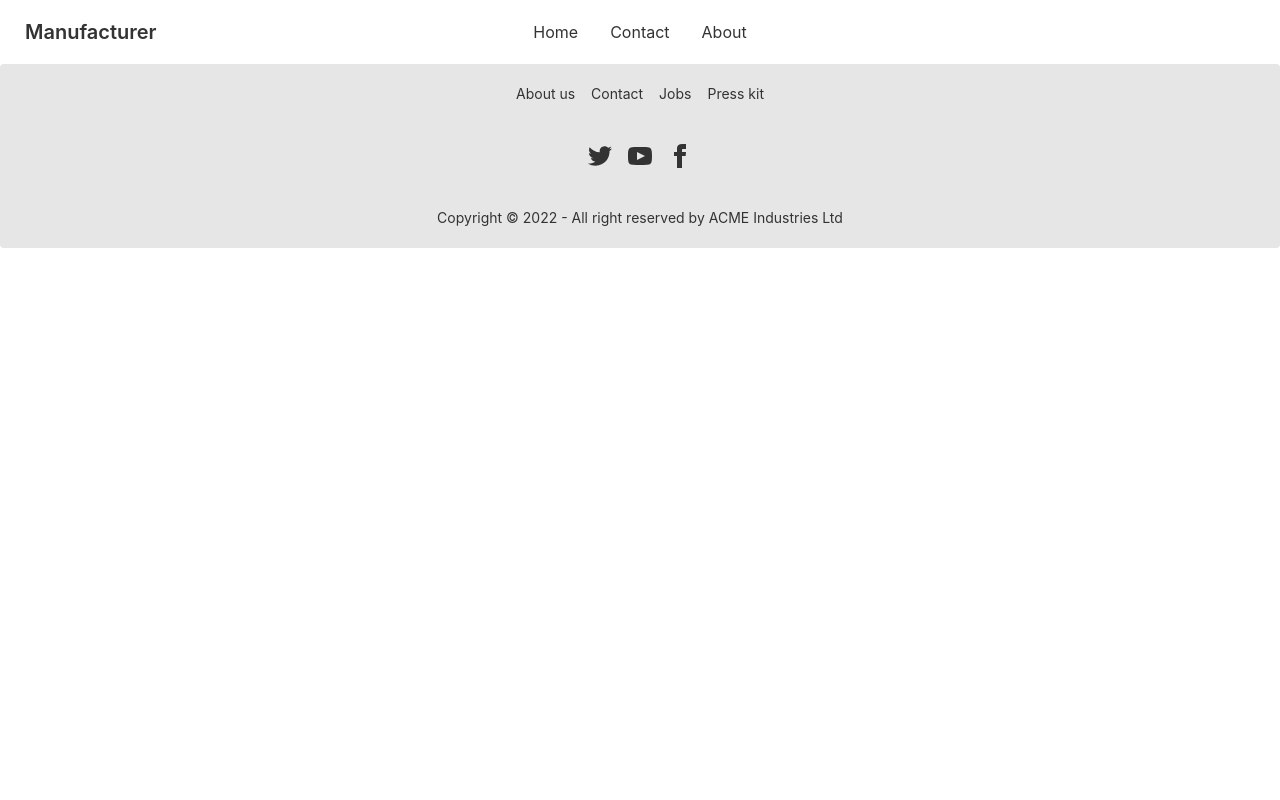
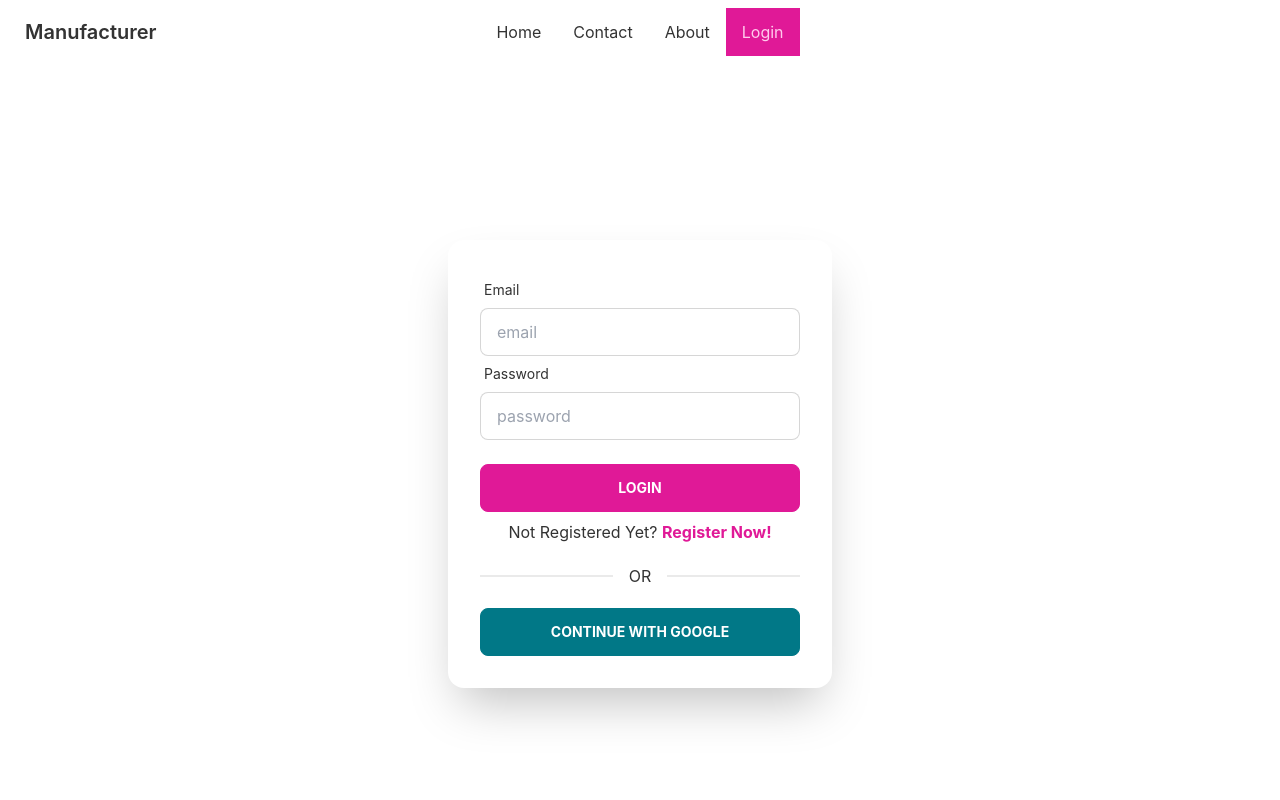
Before and after one commit to souravpodder/client-side-main-manufacturing-website, a React (Create React App) app: page /login in a window 1280 px wide. Shown: the top 800 px of the page. Built offline with nearby package versions, Linux system fonts and the light colour scheme.

Commit message:
authentication login and register done

```diff
--- a/package.json
+++ b/package.json
@@ -7,8 +7,10 @@
     "@testing-library/react": "^13.2.0",
     "@testing-library/user-event": "^13.5.0",
     "daisyui": "^2.15.1",
+    "firebase": "^9.8.1",
     "react": "^18.1.0",
     "react-dom": "^18.1.0",
+    "react-firebase-hooks": "^5.0.3",
     "react-icons": "^4.3.1",
     "react-router-dom": "^6.3.0",
     "react-scripts": "5.0.1",
--- a/src/App.js
+++ b/src/App.js
@@ -3,6 +3,8 @@ import './App.css';
 import About from './pages/About/About';
 import Contact from './pages/Contact/Contact';
 import Home from './pages/Home/Home';
+import Login from './pages/Login/Login';
+import Register from './pages/Login/Register';
 import Footer from './pages/Shared/Footer/Footer';
 import Navbar from './pages/Shared/Navbar';
 
@@ -14,6 +16,8 @@ function App() {
         <Route path='/' element={<Home />}></Route>
         <Route path='/home' element={<Home />}></Route>
         <Route path='/about' element={<About />}></Route>
+        <Route path='/login' element={<Login />}></Route>
+        <Route path='/register' element={<Register />}></Route>
         <Route path='/contact' element={<Contact />}></Route>
       </Routes>
       <Footer />
--- /dev/null
+++ b/src/firebase.init.js
@@ -0,0 +1,22 @@
+// Import the functions you need from the SDKs you need
+import { initializeApp } from "firebase/app";
+import { getAuth } from "firebase/auth";
+
+
+// TODO: Add SDKs for Firebase products that you want to use
+// https://firebase.google.com/docs/web/setup#available-libraries
+
+// Your web app's Firebase configuration
+const firebaseConfig = {
+  apiKey: "AIzaSyBYI4BPuNZmxsIhF_HcQTJ9ooX3cbnK7PI",
+  authDomain: "camera-parts-manufacturer.firebaseapp.com",
+  projectId: "camera-parts-manufacturer",
+  storageBucket: "camera-parts-manufacturer.appspot.com",
+  messagingSenderId: "204720796739",
+  appId: "1:204720796739:web:4b1d8b33e0a3082bf050f6"
+};
+
+// Initialize Firebase
+const app = initializeApp(firebaseConfig);
+const auth = getAuth(app);
+export default auth;
--- a/src/pages/Home/BusinessSummary/BusinessSummary.js
+++ b/src/pages/Home/BusinessSummary/BusinessSummary.js
@@ -8,7 +8,7 @@ import './BusinessSummary.css';
 const BusinessSummary = () => {
   return (
     <div className=''>
-      <h3 className='text-center py-5 text-4xl font-bold text-primary uppercase'>Our Business is Growing on Trust</h3>
+      <h3 className='text-center py-5 text-4xl font-bold text-secondary uppercase'>Our Business is Growing on Trust</h3>
       <div className='grid grid-cols-1 md:grid-cols-2 lg:grid-cols-4 px-10 py-16 gap-5 summary-section'>
 
         <div class="card w-79  bg-base-100 shadow-xl">
--- a/src/pages/Home/Parts/Part/Part.js
+++ b/src/pages/Home/Parts/Part/Part.js
@@ -14,7 +14,7 @@ const Part = ({ part }) => {
           <p className='font-semibold'>Minimum Order: {minimum_order}pcs</p>
 
           <div class="card-actions">
-            <button class="btn btn-primary">Buy Now</button>
+            <button class="btn btn-primary font-bold text-white">Buy Now</button>
           </div>
         </div>
       </div>
--- /dev/null
+++ b/src/pages/Login/Login.js
@@ -0,0 +1,99 @@
+import React, { useState } from 'react';
+import { Link, useLocation, useNavigate } from 'react-router-dom';
+import './Login.css';
+import { useSendPasswordResetEmail, useSignInWithEmailAndPassword, useSignInWithGoogle } from 'react-firebase-hooks/auth';
+import auth from '../../firebase.init';
+
+const Login = () => {
+
+  const [email, setEmail] = useState('');
+  const [password, setPassword] = useState('');
+
+  const [
+    signInWithEmailAndPassword,
+    user,
+    loading,
+    error,
+  ] = useSignInWithEmailAndPassword(auth);
+
+  const [signInWithGoogle, googleUser, googleLoading, googleError] = useSignInWithGoogle(auth);
+
+  const navigate = useNavigate();
+  const location = useLocation();
+  const from = location.state?.from?.pathname || '/';
+
+  const [sendPasswordResetEmail, sending] = useSendPasswordResetEmail(auth);
+  // handle error
+  let errorElement;
+  if (error) {
+    errorElement = <p className='text-center text-red-600 fw-bold'>Error: {error && error.message}</p>
+  }
+
+  let googleErrorElement;
+  if (googleError) {
+    googleErrorElement = <p className='text-red-600 text-center fw-bold'>{googleError?.message}</p>
+  }
+
+  if (loading || googleLoading) {
+    return <p>loading...</p>;
+  }
+
+  if (googleUser) {
+    navigate('/home');
+  }
+
+
+  // get the email and passewor
+  const handleEmailBlur = event => {
+    setEmail(event.target.value);
+  }
+  const handlePasswordBlur = event => {
+    setPassword(event.target.value);
+  }
+
+  const handleLogin = event => {
+    event.preventDefault();
+    signInWithEmailAndPassword(email, password);
+  }
+
+
+  return (
+
+    <div className='h-screen flex justify-center items-center'>
+      <div class="card flex-shrink-0 w-full max-w-sm shadow-2xl bg-base-100">
+        <div class="card-body">
+          <form onSubmit={handleLogin}>
+            <div class="form-control">
+              <label class="label">
+                <span class="label-text">Email</span>
+              </label>
+              <input type="text" placeholder="email" name='email' class="input input-bordered" onBlur={handleEmailBlur} required />
+            </div>
+            <div class="form-control">
+              <label class="label">
+                <span class="label-text">Password</span>
+              </label>
+              <input type="text" placeholder="password" name='password' onBlur={handlePasswordBlur} class="input input-bordered" required />
+
+            </div>
+            <div class="form-control mt-6">
+              <button class="btn btn-primary font-bold text-white" type='submit'>Login</button>
+            </div>
+          </form>
+          {errorElement}
+
+          <p className='text-center'>Not Registered Yet? <Link to="/register" className='font-bold text-primary'>Register Now!</Link></p>
+          <div class="divider">OR</div>
+          <div class="form-control">
+            <button class="btn btn-secondary font-bold text-white" onClick={() => signInWithGoogle()} >Continue with google</button>
+          </div>
+          {googleErrorElement}
+        </div>
+      </div>
+
+    </div>
+
+  );
+};
+
+export default Login;
--- /dev/null
+++ b/src/pages/Login/Register.js
@@ -0,0 +1,77 @@
+import React from 'react';
+import { Link, useNavigate } from 'react-router-dom';
+import { useCreateUserWithEmailAndPassword } from 'react-firebase-hooks/auth';
+import auth from '../../firebase.init';
+
+const Register = () => {
+  const navigate = useNavigate();
+
+  const [
+    createUserWithEmailAndPassword,
+    user,
+    loading,
+    error,
+  ] = useCreateUserWithEmailAndPassword(auth, { sendEmailVerification: true });
+
+  let errorElement;
+  if (error) {
+    errorElement = <p className='text-center text-red-600'>Error: {error && error.message}</p>
+  }
+
+  if (loading) {
+    return <p>loading...</p>;
+  }
+
+  if (user) {
+    navigate('/');
+  }
+
+  const handleSignUp = event => {
+    event.preventDefault();
+    const email = event.target.email?.value;
+    const password = event.target.password?.value;
+
+    createUserWithEmailAndPassword(email, password);
+  }
+
+  return (
+    <div className='h-screen flex justify-center items-center'>
+      <div class="card flex-shrink-0 w-full max-w-sm shadow-2xl bg-base-100">
+        <div class="card-body">
+          <form onSubmit={handleSignUp}>
+            <div class="form-control">
+              <label class="label">
+                <span class="label-text">Name</span>
+              </label>
+              <input type="text" placeholder="Name" name='name' class="input input-bordered" required />
+            </div>
+            <div class="form-control">
+              <label class="label">
+                <span class="label-text">Email</span>
+              </label>
+              <input type="text" placeholder="email" name='email' class="input input-bordered" required />
+            </div>
+            <div class="form-control">
+              <label class="label">
+                <span class="label-text">Password</span>
+              </label>
+              <input type="text" placeholder="password" name='password' class="input input-bordered" required />
+
+            </div>
+            <div class="form-control mt-6">
+              <button class="btn btn-primary" type='submit'>Sign Up</button>
+            </div>
+          </form>
+
+          {errorElement}
+
+          <p className='text-center'>Already Registered? <Link to="/login" className='text-primary font-bold'>Login here!</Link></p>
+
+        </div>
+      </div>
+
+    </div>
+  );
+};
+
+export default Register;
--- a/src/pages/Shared/Navbar.js
+++ b/src/pages/Shared/Navbar.js
@@ -21,6 +21,7 @@ const Navbar = () => {
     <li><NavLink to="/home">Home</NavLink></li>
     <li><NavLink to="/contact">Contact</NavLink></li>
     <li><NavLink to="/about">About</NavLink></li>
+    <li><NavLink to="/login">Login</NavLink></li>
     {/* {
       user && <li><Link to="/dashboard">Dashboard</Link></li>
     } */}
--- a/tailwind.config.js
+++ b/tailwind.config.js
@@ -6,8 +6,8 @@ module.exports = {
     themes: [
       {
         light: {
-          primary: "#176F6B",
-          secondary: "#FFC000",
+          primary: "#e01997",
+          secondary: "#017887",
           accent: "#FFEDD5",
           neutral: "#F3F4F6",
           "base-100": "#ffffff",
```
Also changed, not shown: src/pages/Login/Login.css (added), src/pages/Login/testl.js (added), 1 other file (tests, documents, lock files or other folders).
